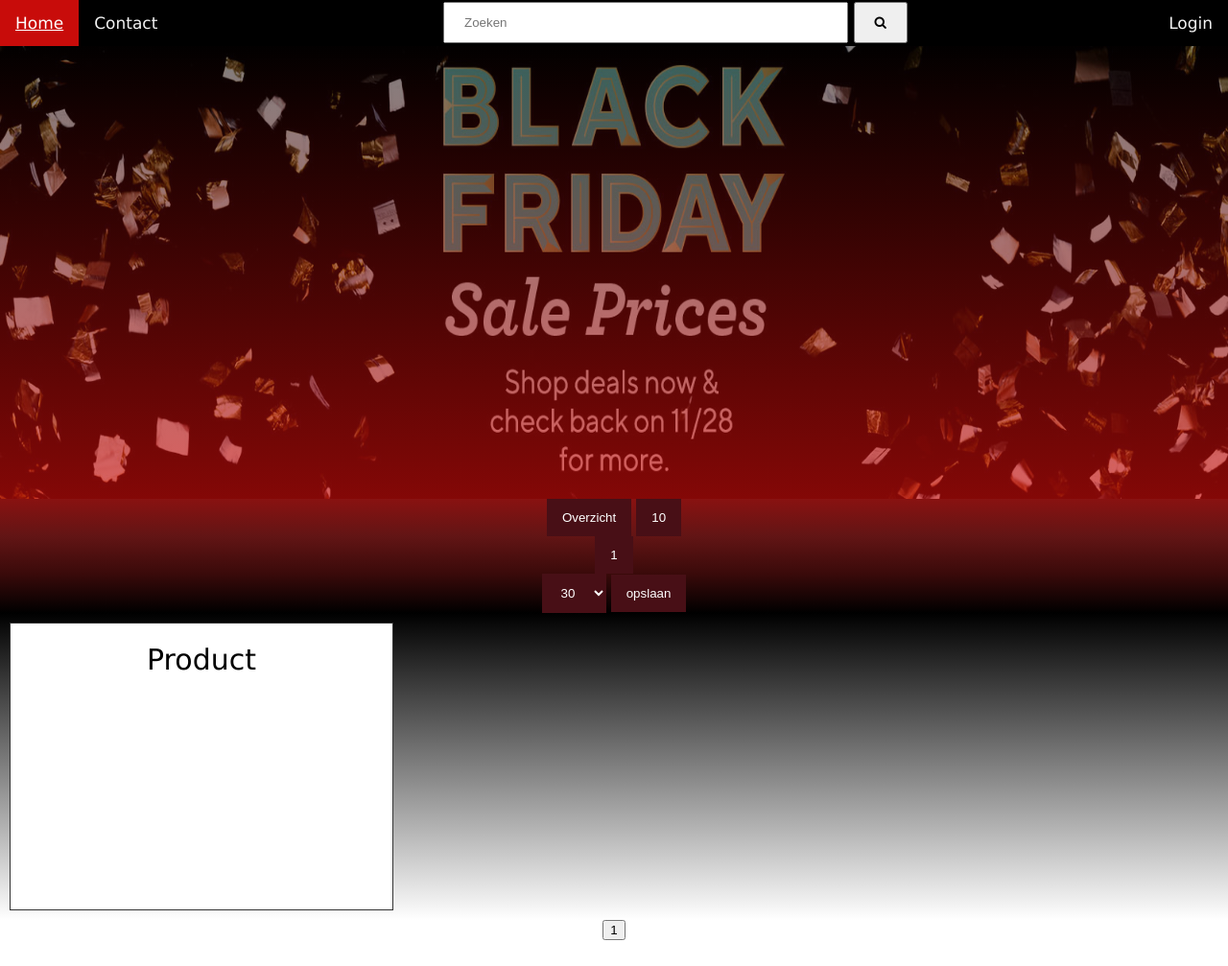
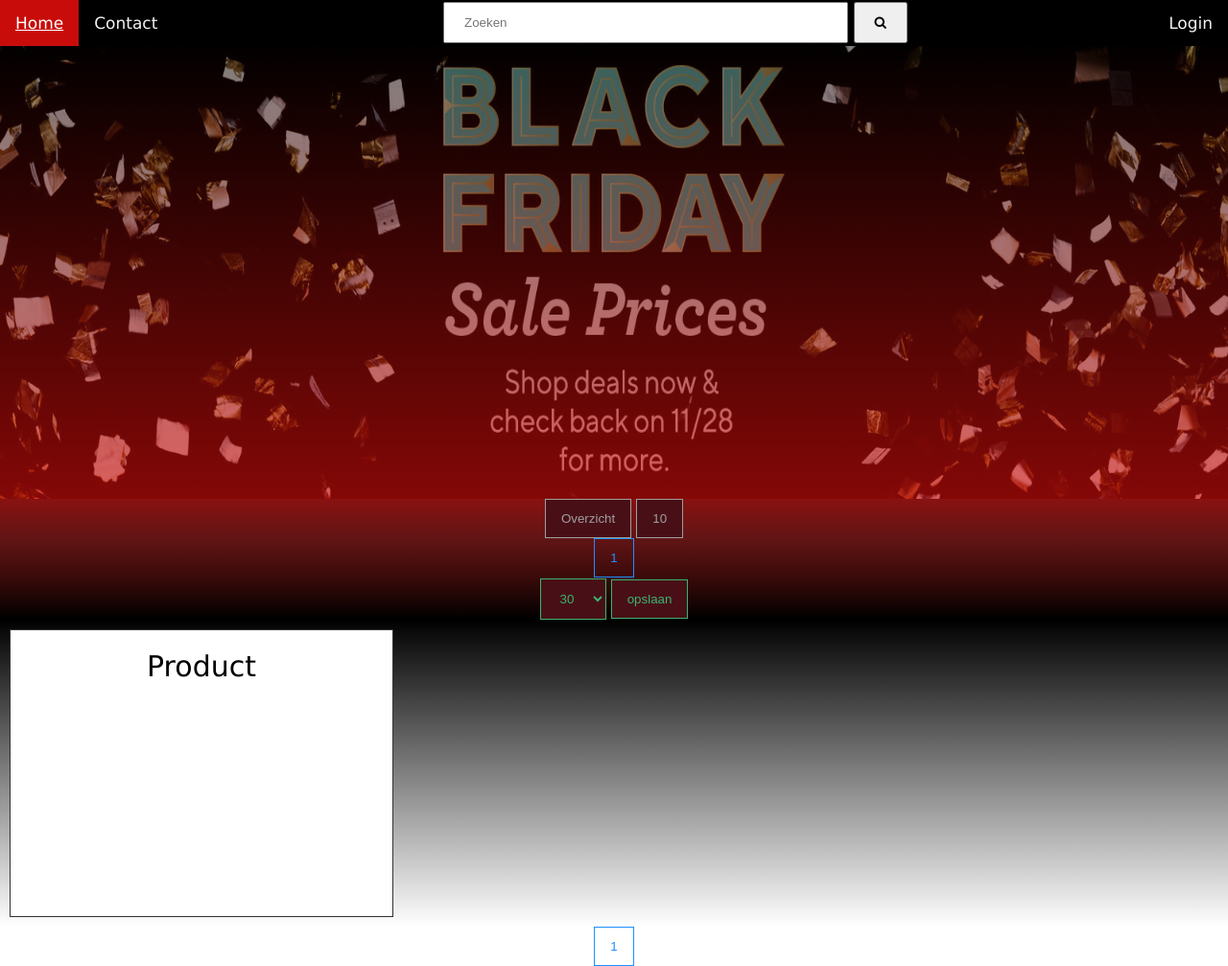
Before and after one commit to JosDUisterhout/wwi, a PHP site: page / in a window 1280 px wide. Shown: the whole page at 96% size. Before the commit the page ends 980 px from the top, so only its background shows below. Run offline with PHP 8.4, Linux system fonts and the light colour scheme; tables that the repository leaves empty or names only in its code hold one stand-in row (values such as "Sample post"); data that the repository does not hold is empty.

Commit message:
kleuren menu

```diff
--- a/functies.php
+++ b/functies.php
@@ -68,7 +68,7 @@ function valideerZoeken($zoek){
 
     $validate = true;
     if(strpos($zoek, "'") !== false || strpos($zoek, "\\") !== false || strpos($zoek, ";") !== false){
-        print("voer iets fatsoenlijks in");
+        print("<h1 class = alert>Voer iets fatsoenlijks in</h1>");
         $validate = false;
     }
     return $validate;
--- a/index.php
+++ b/index.php
@@ -59,20 +59,20 @@ else{
     while($huidig < $aantal){
 
         $huidig++;
-        print("<button class='btn active' type='submit' name='paginaNummer[]' value='" . $huidig ."'>" . $huidig . "</button>");
+        print("<button class='pagina-buttons' type='submit' name='paginaNummer[]' value='" . $huidig ."'>" . $huidig . "</button>");
     }
 
     ?>
 </form>
 
 <form style = "background-image : linear-gradient(#3a0a0a, black)">
-    <select  name="perPagina" class = 'btn active'>
+    <select class="pagina-opslaan"  name="perPagina" class = 'btn active'>
         <option value="1"><?php print(30)?></option>
         <option value="2"><?php print(60)?></option>
         <option value="3"><?php print(90)?></option>
     </select>
 
-    <input class= 'btn active' name="aantal" value="opslaan" type="submit">
+    <input class= 'pagina-opslaan' name="aantal" value="opslaan" type="submit">
 </form>
 
 <div class="grid-container">
@@ -95,7 +95,7 @@ else{
        while($huidig < $aantal){
 
            $huidig++;
-           print("<button class='button' type='submit' name='paginaNummer[]' value='" . $huidig ."'>" . $huidig . "</button>");
+           print("<button class='pagina-buttons' type='submit' name='paginaNummer[]' value='" . $huidig ."'>" . $huidig . "</button>");
        }
 
     ?>
--- a/stylesheet.css
+++ b/stylesheet.css
@@ -33,14 +33,15 @@ body {
 
 /* Style the buttons */
 .btn {
-    border: black;
+    border: 1px solid #9f9f9f;
+
     outline: none;
     padding: 12px 16px;
     background-color: #480f16;
     cursor: pointer;
     -webkit-transition-duration: 0.1s;
     transition-delay: 0.1s;
-    color: white;
+    color: #9f9f9f;
 }
 
 .btn:hover{
@@ -513,3 +514,37 @@ a:hover{
     text-decoration: underline;
     background-color: white;
 }
+.alert{
+    background-color: Tomato;
+    margin-top: 48px;
+    margin-bottom: 40px;
+}
+.pagina-buttons{
+    background-color:transparent;
+    border: 1px solid dodgerblue;
+    outline: none;
+    padding: 12px 16px;
+
+    cursor: pointer;
+    -webkit-transition-duration: 0.1s;
+    transition-delay: 0.1s;
+    color: Dodgerblue;
+}
+.pagina-buttons:hover{
+    text-decoration: underline;
+    background-color: #9d1c36;
+}
+.pagina-opslaan{
+    border: black;
+    margin-top:1px;
+    outline: none;
+    padding: 12px 16px;
+    background-color: #480f16;
+    cursor: pointer;
+    color:MediumSeaGreen ;
+    border: 1px solid mediumseagreen;
+}
+.pagina-opslaan:hover{
+    text-decoration: underline;
+    background-color: #9d1c36;
+}
```
